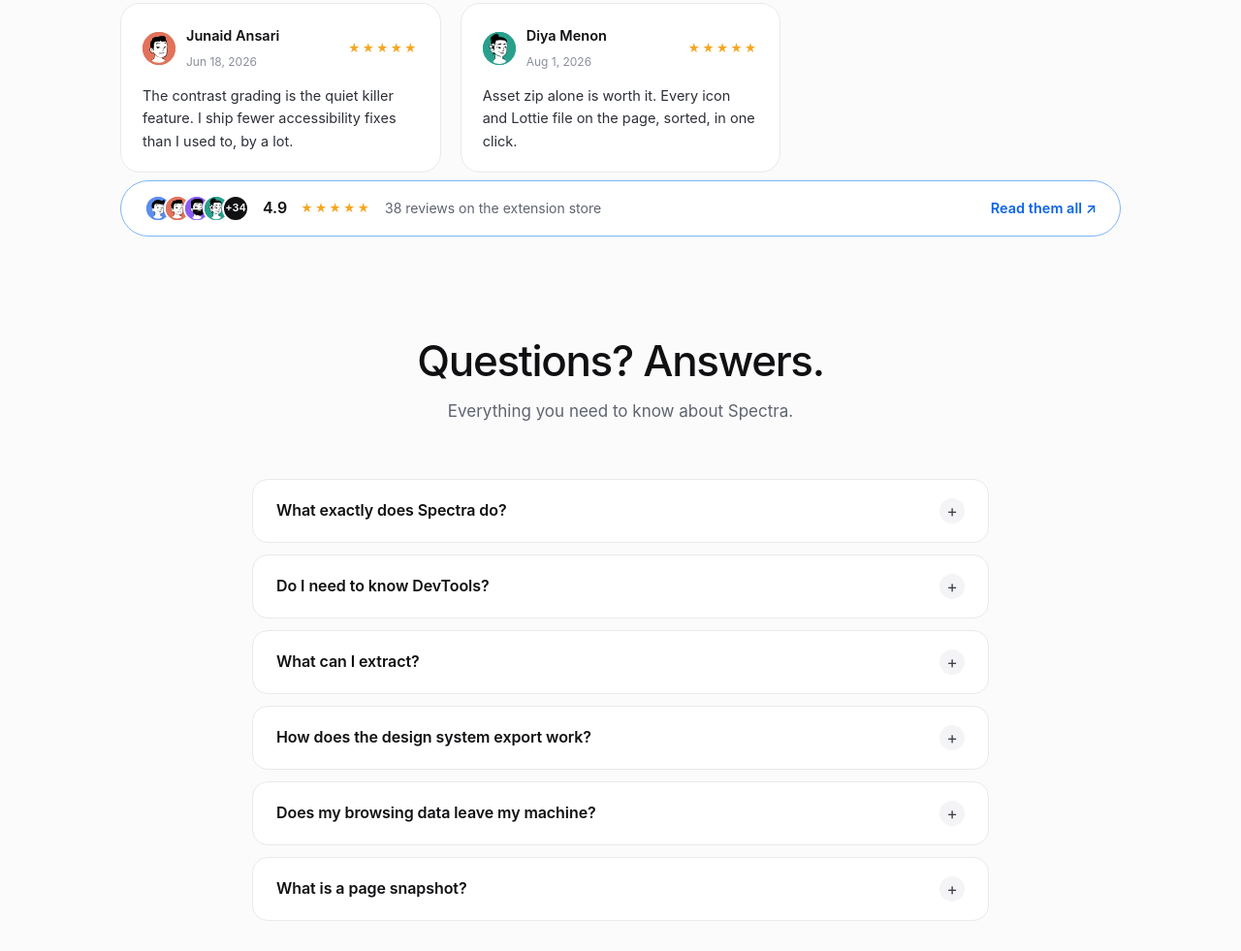
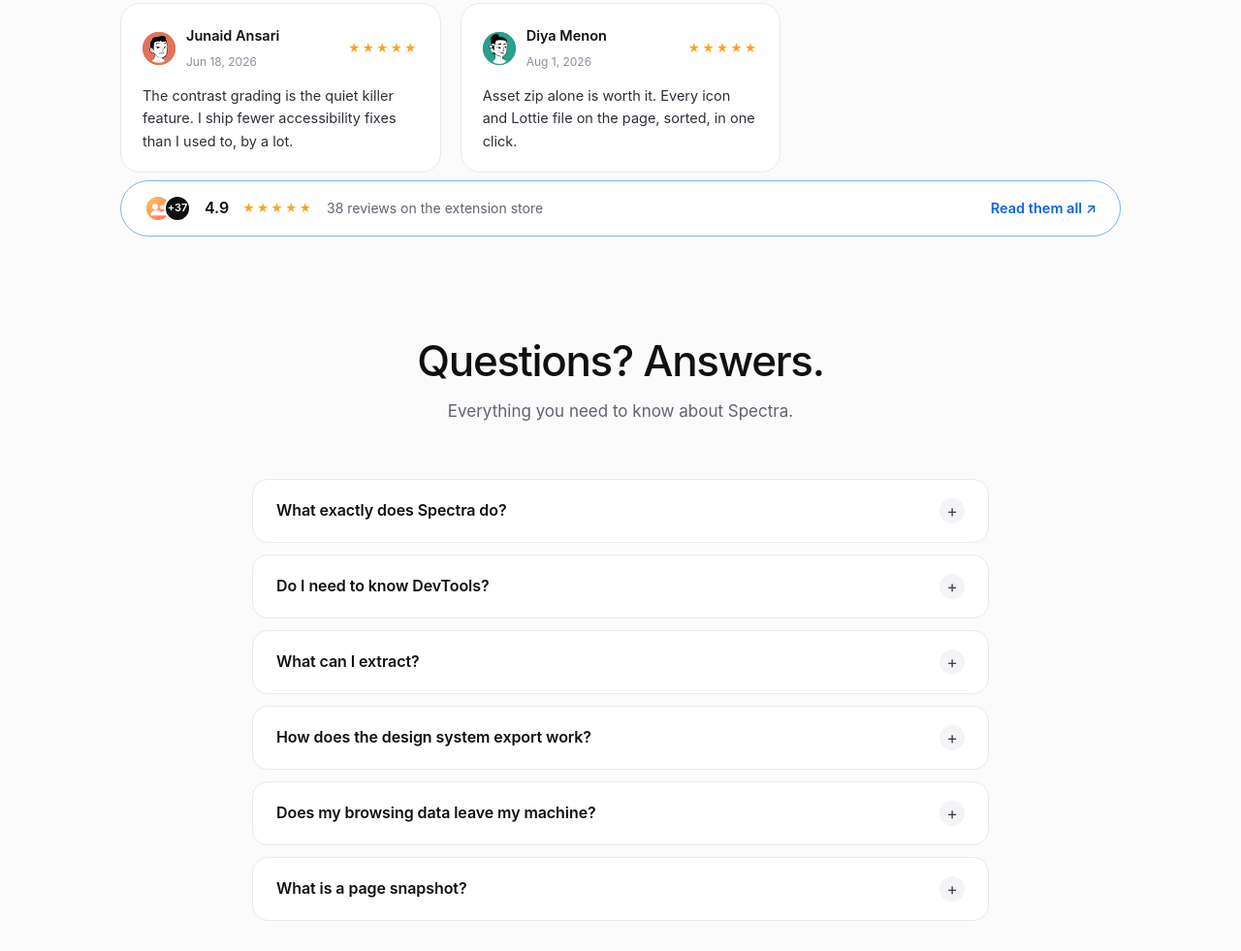
Before and after one commit to DipanNama/landing-ui-studies, a plain HTML site: page studies/design-extractor/index.html in a window 1280 px wide. Shown: the part 4411-5392 px from the top of the page at 97% size. Drawn offline with Linux system fonts and the light colour scheme.

Commit message:
fix(studies): remove remaining repeated image references (#12)

```diff
--- a/studies/design-extractor/index.html
+++ b/studies/design-extractor/index.html
@@ -415,7 +415,7 @@ img.avatar{display:block;object-fit:cover}
 </div>
 <div class="rating-bar">
 <span class="stack">
-<img alt="Mira Kulkarni" class="avatar" height="34" src="assets/av-mira.svg" style="background:#5b8def" width="34"/><img alt="Junaid Ansari" class="avatar" height="34" src="assets/av-junaid.svg" style="background:#e2725b" width="34"/><img alt="Petra Novak" class="avatar" height="34" src="assets/av-petra.svg" style="background:#8a5cf6" width="34"/><img alt="Diya Menon" class="avatar" height="34" src="assets/av-diya.svg" style="background:#28a08c" width="34"/><span class="avatar more">+34</span>
+<img alt="Review community" class="avatar" height="34" src="assets/av-community.svg" style="background:#d6a64f" width="34"/><span class="avatar more">+37</span>
 </span>
 <span class="rating-num">4.9</span><span class="stars">★★★★★</span>
 <span class="rating-txt">38 reviews on the extension store</span>
```
Also changed, not shown: studies/component-atlas/index.html (+1 -1 lines), studies/component-atlas/assets/atlas-mark.svg (added), studies/design-extractor/assets/av-community.svg (added).
